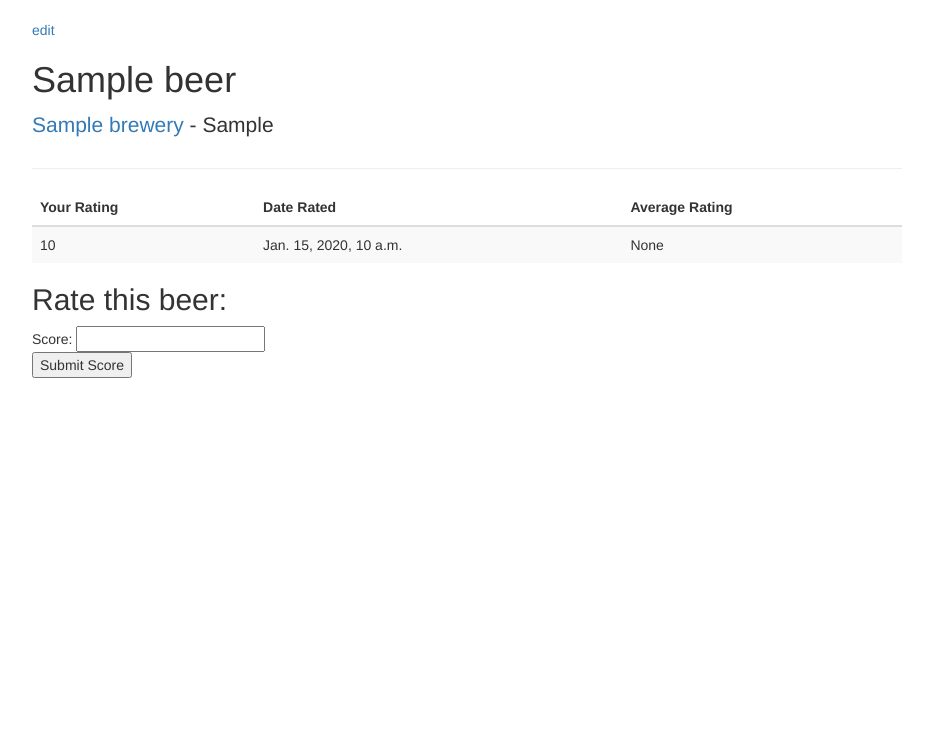
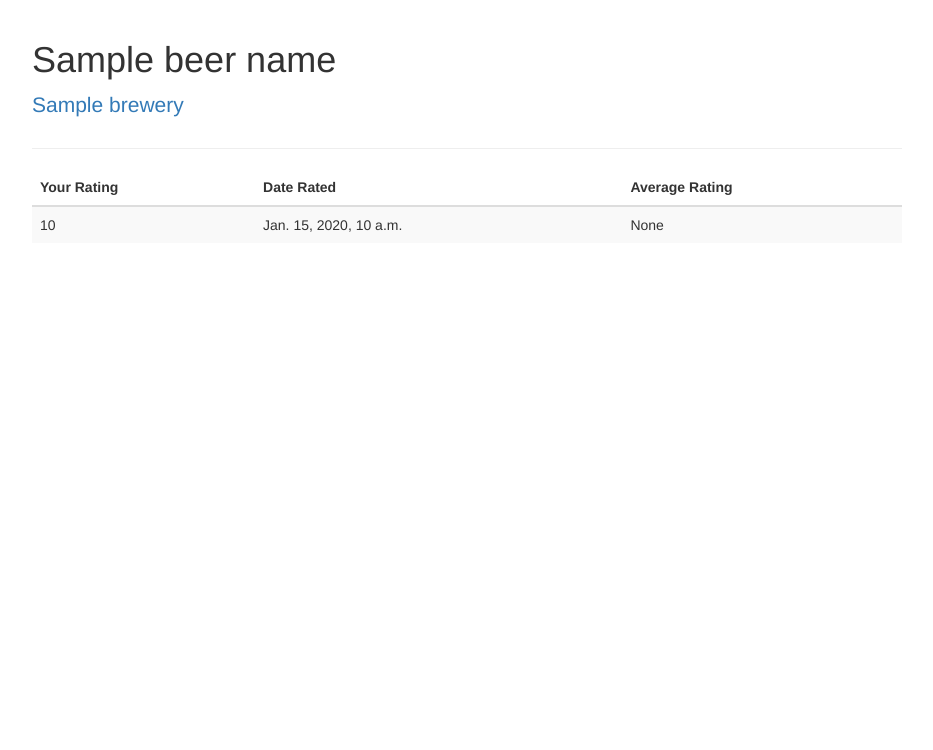
Before and after one commit to daterrell2/pint-journal, a Django app: template templates/pints_main/beer_detail.html in a window 1280 px wide. Shown: the part 50-800 px from the top of the page, without its empty margins (268-1201 px from the left). Run offline with Django 3.2, Linux system fonts and the light colour scheme; a user stored in the database is signed in; tables that the repository leaves empty hold one stand-in row (values such as "Sample post"); the template is opened without the code that fills it: values that come from a table or form of the project are taken from there, most other values are stand-ins (such as "Sample title", 1, 10 or a date in 2020); some libraries are stand-ins or nearby versions.

Commit message:
implemented caching of API requests w/ requests-cache pacakge; minor changes to templates; added beer_detail view

```diff
--- a/pints_main/urls.py
+++ b/pints_main/urls.py
@@ -3,9 +3,9 @@ from pints_main import views
 
 urlpatterns = patterns('',
 	url(r'^$', views.index, name='index'),
+	url(r'^beer/my_beer/(?P<beer_id>[\w\-]+)/?$', views.beer_detail, name = 'beer_detail'),
 	# url(r'^brewery/(?P<brewery_name_slug>[\w\-]+)/?$', views.brewery_detail, name = 'brewery_detail'),
 	# url(r'^brewery/add_beer/(?P<brewery_name_slug>[\w\-]+)/?$', views.add_beer, name = 'add_beer'),
 	# url(r'^beer/edit_beer/(?P<beer_name_slug>[\w\-]+)/?$', views.edit_beer, name = 'edit_beer'),
 	# url(r'^beer/delete_beer/(?P<beer_name_slug>[\w\-]+)/?$', views.delete_beer, name = 'delete_beer'),
-	# url(r'^beer/(?P<beer_name_slug>[\w\-]+)/?$', views.beer_detail, name = 'beer_detail'),
 	)
--- a/pints_main/utils/brewerydb.py
+++ b/pints_main/utils/brewerydb.py
@@ -1,8 +1,14 @@
 import requests
+import requests_cache
+import time
 
 DEFAULT_BASE_URI = "http://api.brewerydb.com/v2"
 BASE_URI = ""
 API_KEY = ""
+
+CACHE_EXPIRE_AFTER = 60 * 60 * 24 # one day
+CACHE_NAME = 'brewerydb_cache'
+CACHE_BACKEND = 'sqlite'
 
 simple_endpoints = ["beers", "breweries", "categories", "events",
                     "featured", "features", "fluidsizes", "glassware",
@@ -32,10 +38,14 @@ class BreweryDb:
     @staticmethod
     def _get(request, options):
         options.update({"key" : BreweryDb.API_KEY})
-        return requests.get(BreweryDb.BASE_URI + request, params=options).json()
+        now = time.ctime(int(time.time()))
+        #r = requests.get(BreweryDb.BASE_URI + request, params=options).json()
+        r = requests.get(BreweryDb.BASE_URI + request, params=options)
+        print "Time: {0} / Used Cache: {1}".format(now, r.from_cache)
+        return r.json()
 
     @staticmethod
-    def configure(apikey, baseuri=DEFAULT_BASE_URI):
+    def configure(apikey, baseuri=DEFAULT_BASE_URI, cache_name = CACHE_NAME, cache_backend = CACHE_BACKEND, cache_expire_after = CACHE_EXPIRE_AFTER):
         print "Configuring BreweryDb API wrapper"
         BreweryDb.API_KEY = apikey
         BreweryDb.BASE_URI = baseuri
@@ -45,3 +55,5 @@ class BreweryDb:
         for endpoint in single_param_endpoints:
             fun = BreweryDb.__make_singlearg_endpoint_fun(endpoint)
             setattr(BreweryDb, endpoint.replace('/', '_'), fun)
+        print "Installing requests_cache"
+        requests_cache.install_cache(cache_name= cache_name, backend=cache_backend, expire_after=cache_expire_after)
--- a/requirements.txt
+++ b/requirements.txt
@@ -4,5 +4,6 @@ Pillow==2.8.2
 Unidecode==0.04.18
 pycairo==1.8.10
 requests==2.7.0
+requests-cache==0.4.10
 virtualenv==12.0.7
 virtualenvwrapper-win==1.2.0
--- a/templates/pints_main/beer_detail.html
+++ b/templates/pints_main/beer_detail.html
@@ -2,13 +2,18 @@
 
 {% load staticfiles %}
 
-{% block detail_title %}- {{ beer.name }} {% endblock %}
+{% block detail_title %}- {{ beer_name }} {% endblock %}
 
 {% block body_block %}
     <div class="page-header">
-        <a href = "{% url 'edit_beer' beer.slug %}"> edit </a>
-       <h1>{{ beer.name }}</h1>
-        <p class="lead"><a href = "{{ brewery.get_absolute_url }}">{{ brewery.name }}</a> - {{ beer.beer_style }}</p>
+        <div class="row">
+            <div class="col-md-6">
+               <h1>{{ beer_name }}</h1>
+               {% for b in breweries %}
+                    <p class="lead"><a href = "/brewery/{{ b.id }}">{{ b.name }}</a> </p>
+                {% endfor %}
+            </div>
+        </div>
     </div>
 
         <div class="table-responsive">
@@ -28,27 +33,6 @@
                     </tr>
                 </tbody>
             </table>
+        </div>
 
-
-    {% if user.is_authenticated %}
-    <div>
-
-        <h2> Rate this beer:</h2>
-
-        <div>
-            <form id = "beer_score_form" method = "post" action = "{{ beer.get_absolute_url }}/">
-                {% csrf_token %}
-                {% for hidden in form.hidden_fields %}
-                    {{ hidden }}
-                {% endfor %}
-
-                {% for field in form.visible_fields %}
-                    {{ field.help_text }}: {{ field }}  {{ field.errors }}
-                {% endfor %}
-                <br>
-                <input type="submit" name="submit" value="Submit Score">
-            </form>
-        </div>
-    </div>
-    {% endif %}
 {% endblock %}
```
Also changed, not shown: pints_main/views.py (+29 -31 lines), templates/pints_main/index.html (+10 -8 lines). Lines whose indentation alone changed are shown as unchanged.
